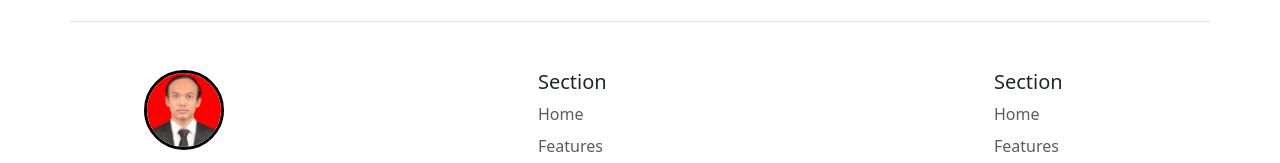
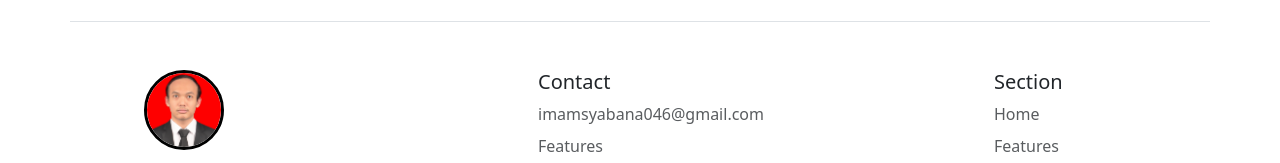
Before and after one commit to ImamSyabana/webDev_Udemy, a plain HTML site: page Capstone Project 2/index.html in a window 1280 px wide. Shown: the part 3176-3339 px from the top of the page. Drawn offline with nearby package versions, Linux system fonts and the light colour scheme.

Commit message:
capstone poject ke-2

```diff
--- a/Capstone Project 2/index.html
+++ b/Capstone Project 2/index.html
@@ -263,9 +263,9 @@
           </div>
 
           <div class="col mb-3">
-            <h5>Section</h5>
+            <h5>Contact</h5>
             <ul class="nav flex-column">
-              <li class="nav-item mb-2"><a href="#" class="nav-link p-0 text-body-secondary">Home</a></li>
+              <li class="nav-item mb-2"><a href="mailto:imamsyabana046@gmail.com" class="nav-link p-0 text-body-secondary">imamsyabana046@gmail.com</a></li>
               <li class="nav-item mb-2"><a href="#" class="nav-link p-0 text-body-secondary">Features</a></li>
               <li class="nav-item mb-2"><a href="#" class="nav-link p-0 text-body-secondary">Pricing</a></li>
               <li class="nav-item mb-2"><a href="#" class="nav-link p-0 text-body-secondary">FAQs</a></li>
```
